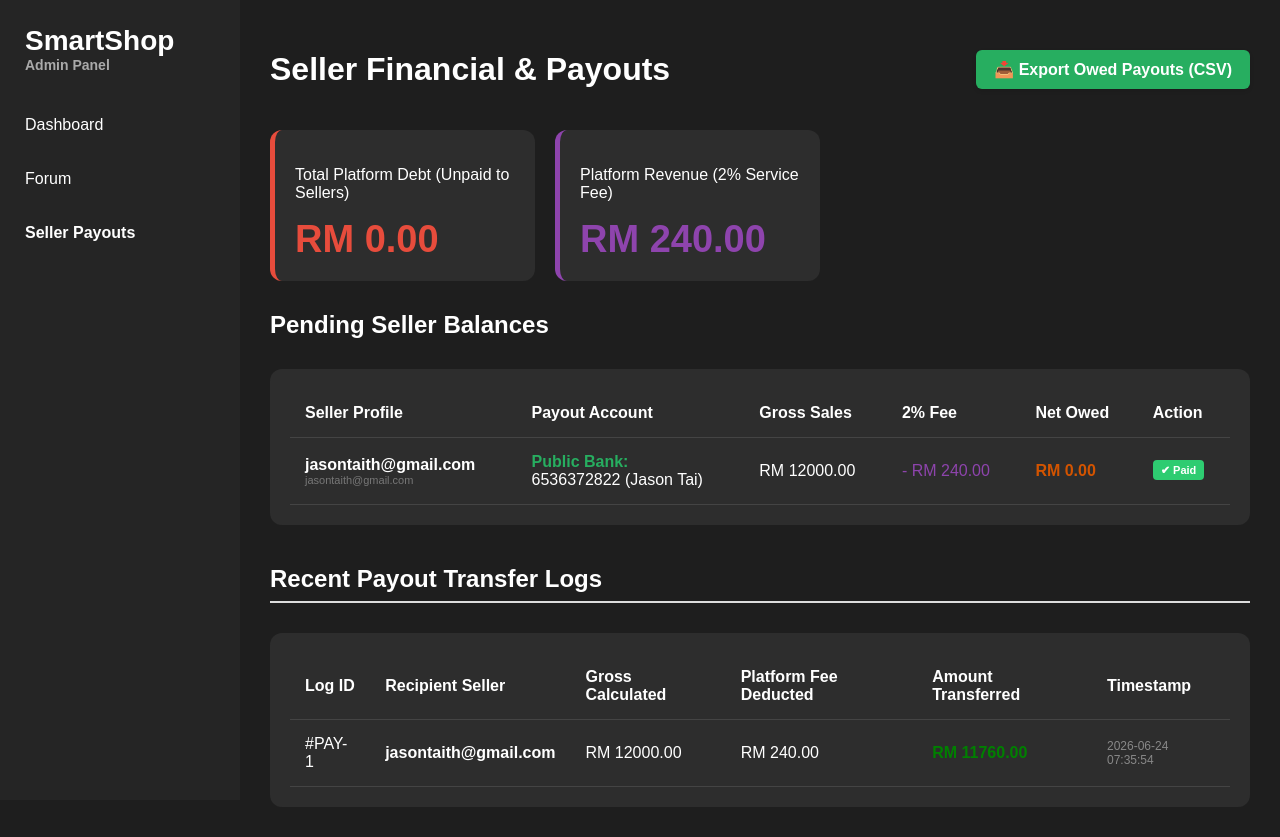
After one commit to JasonTai1/Smart-Shop, a Flask app: page /admin/payouts in a window 1280 px wide. The commit adds this page. Run offline with Flask 3, Linux system fonts and the light colour scheme; a user stored in the database is signed in; data comes from the database, SQL or seed files in the repository; both versions use the stored data as it was after the commit.

Commit message:
feat: implement seller payout management system with 2% service fee

```diff
--- a/app.py
+++ b/app.py
@@ -2,7 +2,7 @@
 # app.py — Smart Shop
 # ════════════════════════════════════════════
 
-from flask import Flask, render_template, request, redirect, session,url_for, flash
+from flask import Flask, render_template, request, redirect, session,url_for, flash, Response
 from routes.main import main
 import sqlite3
 from werkzeug.security import generate_password_hash, check_password_hash
@@ -16,6 +16,8 @@ from email.mime.multipart import MIMEMultipart
 from models import db,Product,ForumPost,Comment
 import os
 from werkzeug.utils import secure_filename
+import csv
+import io
 # secure_filename = makes filename safe to save
 # Example: "my photo!.jpg" → "my_photo_.jpg"
 
@@ -234,6 +236,20 @@ def init_db():
             UNIQUE(buyer_id, product_id)
         )
     """)
+
+# ── Payout History Log Table  ──
+    cursor.execute("""
+        CREATE TABLE IF NOT EXISTS payout_history (
+            id INTEGER PRIMARY KEY AUTOINCREMENT,
+            seller_id INTEGER NOT NULL,
+            gross_amount REAL NOT NULL,
+            platform_fee REAL NOT NULL,
+            net_paid REAL NOT NULL,
+            created_at DATETIME DEFAULT CURRENT_TIMESTAMP,
+            FOREIGN KEY (seller_id) REFERENCES users(id)
+        )
+    """)
+
     # tng_phone    = TNG registered phone number
     # bank_name    = bank name
     # bank_account = account number
@@ -1756,6 +1772,187 @@ def admin_forum_page():
 
     return render_template("Admin/forum.html", forum_posts=all_posts)
 
+# ============================================================
+# ADMIN PAYOUT MANAGEMENT (Features 1, 2, & 3 combined)
+# ============================================================
+
+# ── ROUTE A: Main Payout Dashboard & 2% Fee Calculator ──
+@app.route("/admin/payouts")
+def admin_payouts():
+    if "user_id" not in session:
+        return redirect("/login")
+
+    conn = get_db()
+    cursor = conn.cursor()
+
+    # 1. Fetch all sellers who have configured their banking/TNG details
+    cursor.execute("""
+        SELECT u.id as seller_id, u.username, u.email,
+               p.tng_phone, p.bank_name, p.bank_account, p.bank_holder
+        FROM users u
+        JOIN seller_payout p ON u.id = p.seller_id
+    """)
+    sellers = cursor.fetchall()
+
+    payout_list = []
+    total_platform_pending = 0.0
+    total_platform_commission = 0.0
+
+    for s in sellers:
+        sid = s["seller_id"]
+
+        # 2. Calculate lifetime gross sales of this seller from completed orders
+        cursor.execute("""
+            SELECT COALESCE(SUM(oi.price * oi.quantity), 0)
+            FROM order_items oi
+            JOIN products p ON oi.product_id = p.id
+            JOIN orders o ON oi.order_id = o.id
+            WHERE p.seller_id = ?
+            AND o.status IN ('paid', 'shipped', 'delivered', 'completed')
+        """, (sid,))
+        gross_sales = cursor.fetchone()[0]
+
+        # 3. Apply Feature 3: Platform Service Fee (2%)
+        platform_fee = gross_sales * 0.02
+        net_earnings = gross_sales * 0.98
+
+        # 4. Check how much we have already paid this seller in the past
+        cursor.execute("""
+            SELECT COALESCE(SUM(net_paid), 0)
+            FROM payout_history
+            WHERE seller_id = ?
+        """, (sid,))
+        already_paid = cursor.fetchone()[0]
+
+        # 5. Calculate remaining unpaid balance
+        pending_payable = net_earnings - already_paid
+
+        # Clean up weird floating point decimals (e.g., 0.000000001 -> 0)
+        if pending_payable < 0.01:
+            pending_payable = 0.0
+
+        total_platform_pending += pending_payable
+        total_platform_commission += platform_fee
+
+        payout_list.append({
+            "seller_id": sid,
+            "username": s["username"],
+            "email": s["email"],
+            "tng_phone": s["tng_phone"],
+            "bank_name": s["bank_name"],
+            "bank_account": s["bank_account"],
+            "bank_holder": s["bank_holder"],
+            "gross_sales": gross_sales,
+            "platform_fee": platform_fee,
+            "already_paid": already_paid,
+            "pending_payable": pending_payable
+        })
+
+    # 6. Fetch recent completed payout logs (Feature 1 History)
+    cursor.execute("""
+        SELECT ph.*, u.username
+        FROM payout_history ph
+        JOIN users u ON ph.seller_id = u.id
+        ORDER BY ph.created_at DESC
+        LIMIT 10
+    """)
+    history_logs = cursor.fetchall()
+
+    conn.close()
+
+    return render_template(
+        "Admin/payouts.html",
+        payouts=payout_list,
+        total_pending=total_platform_pending,
+        total_commission=total_platform_commission,
+        history_logs=history_logs
+    )
+
+
+# ── ROUTE B: Trigger 'Mark as Paid' (Feature 1 Action) ──
+@app.route("/admin/payouts/mark_paid/<int:seller_id>", methods=["POST"])
+def mark_payout_paid(seller_id):
+    if "user_id" not in session:
+        return redirect("/login")
+
+    # Retrieve financial breakdown from hidden form inputs
+    gross_sales = float(request.form.get("gross_sales", 0))
+    platform_fee = float(request.form.get("platform_fee", 0))
+    net_paid = float(request.form.get("net_paid", 0))
+
+    if net_paid > 0:
+        conn = get_db()
+        cursor = conn.cursor()
+        cursor.execute("""
+            INSERT INTO payout_history (seller_id, gross_amount, platform_fee, net_paid)
+            VALUES (?, ?, ?, ?)
+        """, (seller_id, gross_sales, platform_fee, net_paid))
+        conn.commit()
+        conn.close()
+        flash("Payout successfully recorded into history log!", "success")
+
+    return redirect("/admin/payouts")
+
+
+# ── ROUTE C: Bulk Export CSV (Feature 2 Action) ──
+@app.route("/admin/payouts/export_csv")
+def export_payouts_csv():
+    if "user_id" not in session:
+        return redirect("/login")
+
+    conn = get_db()
+    cursor = conn.cursor()
+    cursor.execute("""
+        SELECT u.id as seller_id, u.username, u.email,
+               p.tng_phone, p.bank_name, p.bank_account, p.bank_holder
+        FROM users u
+        JOIN seller_payout p ON u.id = p.seller_id
+    """)
+    sellers = cursor.fetchall()
+
+    # Create an in-memory string buffer to write CSV data
+    output = io.StringIO()
+    writer = csv.writer(output)
+
+    # Write CSV Column Headers
+    writer.writerow([
+        "Seller ID", "Seller Name", "Email", "TNG Phone",
+        "Bank Name", "Bank Account", "Account Holder",
+        "Gross Sales (RM)", "2% Fee (RM)", "Net Payable Owed (RM)"
+    ])
+
+    for s in sellers:
+        sid = s["seller_id"]
+
+        cursor.execute("""
+            SELECT COALESCE(SUM(oi.price * oi.quantity), 0)
+            FROM order_items oi
+            JOIN products p ON oi.product_id = p.id
+            JOIN orders o ON oi.order_id = o.id
+            WHERE p.seller_id = ?
+            AND o.status IN ('paid', 'shipped', 'delivered', 'completed')
+        """, (sid,))
+        gross = cursor.fetchone()[0]
+
+        already_paid = cursor.execute("SELECT COALESCE(SUM(net_paid), 0) FROM payout_history WHERE seller_id = ?", (sid,)).fetchone()[0]
+        net = (gross * 0.98) - already_paid
+
+        # Only export sellers who actually have money owed to them
+        if net > 0.01:
+            writer.writerow([
+                sid, s["username"], s["email"],
+                s["tng_phone"] or "-", s["bank_name"] or "-",
+                s["bank_account"] or "-", s["bank_holder"] or "-",
+                f"{gross:.2f}", f"{gross*0.02:.2f}", f"{net:.2f}"
+            ])
+
+    conn.close()
+
+    # Convert buffer to Flask downloadable HTTP response
+    response = Response(output.getvalue(), mimetype="text/csv")
+    response.headers["Content-Disposition"] = "attachment; filename=SmartShop_Pending_Payouts.csv"
+    return response
+
 # ── SET PRICE ALERT  ──
 @app.route("/set_price_alert/<int:product_id>", methods=["POST"])
 def set_price_alert(product_id):
--- /dev/null
+++ b/static/css/admin_payouts.css
@@ -0,0 +1,127 @@
+.top-header {
+    display: flex;
+    justify-content: space-between;
+    align-items: center;
+    margin-bottom: 20px;
+}
+
+.active-link {
+    color: #fff;
+    font-weight: bold;
+}
+
+.btn-csv {
+    background-color: #27ae60;
+    color: white;
+    padding: 10px 18px;
+    border-radius: 6px;
+    text-decoration: none;
+    font-weight: bold;
+    box-shadow: 0 2px 4px rgba(0, 0, 0, 0.1);
+}
+
+.btn-csv:hover {
+    background-color: #219a52;
+}
+
+.btn-pay {
+    background-color: #e67e22;
+    color: white;
+    border: none;
+    padding: 6px 12px;
+    border-radius: 4px;
+    cursor: pointer;
+    font-weight: bold;
+}
+
+.btn-pay:hover {
+    background-color: #d35400;
+}
+
+.badge-cleared {
+    background-color: #2ecc71;
+    color: white;
+    padding: 4px 8px;
+    border-radius: 4px;
+    font-size: 11px;
+    font-weight: bold;
+}
+
+.section-title {
+    margin-top: 40px;
+    margin-bottom: 15px;
+    border-bottom: 2px solid #ddd;
+    padding-bottom: 8px;
+}
+
+.payout-summary-cards {
+    grid-template-columns: repeat(2, 1fr);
+    margin-bottom: 30px;
+}
+
+.debt-card {
+    border-left: 5px solid #e74c3c;
+}
+
+.revenue-card {
+    border-left: 5px solid #8e44ad;
+}
+
+.debt-amount {
+    color: #e74c3c;
+}
+
+.revenue-amount {
+    color: #8e44ad;
+}
+
+.seller-email {
+    font-size: 11px;
+    color: #777;
+}
+
+.label-tng {
+    color: #2980b9;
+    font-weight: bold;
+}
+
+.label-bank {
+    color: #27ae60;
+    font-weight: bold;
+}
+
+.not-configured {
+    color: red;
+}
+
+.platform-fee {
+    color: #8e44ad;
+}
+
+.net-owed {
+    font-size: 16px;
+    font-weight: bold;
+    color: #d35400;
+}
+
+.payout-form {
+    margin: 0;
+}
+
+.empty-row {
+    text-align: center;
+}
+
+.paid-amount {
+    color: green;
+    font-weight: bold;
+}
+
+.log-time {
+    color: #888;
+    font-size: 12px;
+}
+
+.muted-row {
+    color: #999;
+}
--- a/templates/Admin/dashboard.html
+++ b/templates/Admin/dashboard.html
@@ -5,9 +5,9 @@
     SmartShop
     <span>Admin Panel</span>
   </div>
-  <div class="menu"><a href="/admin">Dashboard</a></div>
+  <div class="menu"><a href="/admin" style="color: #fff; font-weight: bold;">Dashboard</a></div>
   <div class="menu"><a href="/admin/forum">Forum</a></div>
-  <div class="menu"><a href="/admin/notifications">Notifications</a></div>
+  <div class="menu"><a href="/admin/payouts">Seller Payouts</a></div>
 </div>
 
 <div class="main">
--- a/templates/Admin/forum.html
+++ b/templates/Admin/forum.html
@@ -6,8 +6,8 @@
     <span>Admin Panel</span>
   </div>
   <div class="menu"><a href="/admin">Dashboard</a></div>
-  <div class="menu"><a href="/admin/forum">Forum</a></div>
-  <div class="menu"><a href="/admin/notifications">Notifications</a></div>
+  <div class="menu"><a href="/admin/forum" style="color: #fff; font-weight: bold;">Forum</a></div>
+  <div class="menu"><a href="/admin/payouts">Seller Payouts</a></div>
 </div>
 
 <div class="main">
--- /dev/null
+++ b/templates/Admin/payouts.html
@@ -0,0 +1,126 @@
+<link rel="stylesheet" href="{{ url_for('static', filename='css/admin.css') }}">
+<link rel="stylesheet" href="{{ url_for('static', filename='css/admin_payouts.css') }}">
+
+<div class="sidebar">
+  <div class="logo">SmartShop<span>Admin Panel</span></div>
+  <div class="menu"><a href="/admin">Dashboard</a></div>
+  <div class="menu"><a href="/admin/forum">Forum</a></div>
+  <div class="menu">
+    <a href="/admin/payouts" class="active-link">Seller Payouts</a>
+  </div>
+</div>
+
+<div class="main">
+
+  <div class="top-header">
+    <h1>Seller Financial & Payouts</h1>
+    <a href="/admin/payouts/export_csv" class="btn-csv">📥 Export Owed Payouts (CSV)</a>
+  </div>
+
+  <div class="cards payout-summary-cards">
+    <div class="card debt-card">
+      <p>Total Platform Debt (Unpaid to Sellers)</p>
+      <div class="big debt-amount">RM {{ "%.2f"|format(total_pending) }}</div>
+    </div>
+
+    <div class="card revenue-card">
+      <p>Platform Revenue (2% Service Fee)</p>
+      <div class="big revenue-amount">RM {{ "%.2f"|format(total_commission) }}</div>
+    </div>
+  </div>
+
+  <h2>Pending Seller Balances</h2>
+  <div class="table-box">
+    <table>
+      <tr>
+        <th>Seller Profile</th>
+        <th>Payout Account</th>
+        <th>Gross Sales</th>
+        <th>2% Fee</th>
+        <th>Net Owed</th>
+        <th>Action</th>
+      </tr>
+
+      {% for p in payouts %}
+      <tr>
+        <td>
+          <strong>{{ p['username'] }}</strong><br>
+          <span class="seller-email">{{ p['email'] }}</span>
+        </td>
+
+        <td>
+          {% if p['tng_phone'] %}
+            <span class="label-tng">TNG:</span> {{ p['tng_phone'] }}
+          {% elif p['bank_account'] %}
+            <span class="label-bank">{{ p['bank_name'] }}:</span><br>
+            {{ p['bank_account'] }} ({{ p['bank_holder'] }})
+          {% else %}
+            <span class="not-configured">Not Configured</span>
+          {% endif %}
+        </td>
+
+        <td>RM {{ "%.2f"|format(p['gross_sales']) }}</td>
+
+        <td class="platform-fee">
+          - RM {{ "%.2f"|format(p['platform_fee']) }}
+        </td>
+
+        <td class="net-owed">
+          RM {{ "%.2f"|format(p['pending_payable']) }}
+        </td>
+
+        <td>
+          {% if p['pending_payable'] > 0 %}
+            <form action="/admin/payouts/mark_paid/{{ p['seller_id'] }}" method="POST" class="payout-form">
+              <input type="hidden" name="gross_sales" value="{{ p['gross_sales'] }}">
+              <input type="hidden" name="platform_fee" value="{{ p['platform_fee'] }}">
+              <input type="hidden" name="net_paid" value="{{ p['pending_payable'] }}">
+
+              <button
+                type="submit"class="btn-pay"onclick="return confirm('Confirm transfer of RM {{ '%.2f'|format(p['pending_payable']) }} to {{ p['username'] }}?');">
+                Mark as Paid
+              </button>
+            </form>
+          {% else %}
+            <span class="badge-cleared">✔ Paid</span>
+          {% endif %}
+        </td>
+      </tr>
+      {% else %}
+      <tr>
+        <td colspan="6" class="empty-row">No sellers found on the platform.</td>
+      </tr>
+      {% endfor %}
+    </table>
+  </div>
+
+  <h2 class="section-title">Recent Payout Transfer Logs</h2>
+  <div class="table-box">
+    <table>
+      <tr>
+        <th>Log ID</th>
+        <th>Recipient Seller</th>
+        <th>Gross Calculated</th>
+        <th>Platform Fee Deducted</th>
+        <th>Amount Transferred</th>
+        <th>Timestamp</th>
+      </tr>
+
+      {% for log in history_logs %}
+      <tr>
+        <td>#PAY-{{ log['id'] }}</td>
+        <td><strong>{{ log['username'] }}</strong></td>
+        <td>RM {{ "%.2f"|format(log['gross_amount']) }}</td>
+        <td>RM {{ "%.2f"|format(log['platform_fee']) }}</td>
+        <td class="paid-amount">RM {{ "%.2f"|format(log['net_paid']) }}</td>
+        <td class="log-time">{{ log['created_at'] }}</td>
+      </tr>
+      {% else %}
+      <tr>
+        <td colspan="6" class="empty-row muted-row">No payment history logs recorded yet.</td>
+      </tr>
+      {% endfor %}
+    </table>
+  </div>
+
+</div>
```
Also changed, not shown: database.db.
